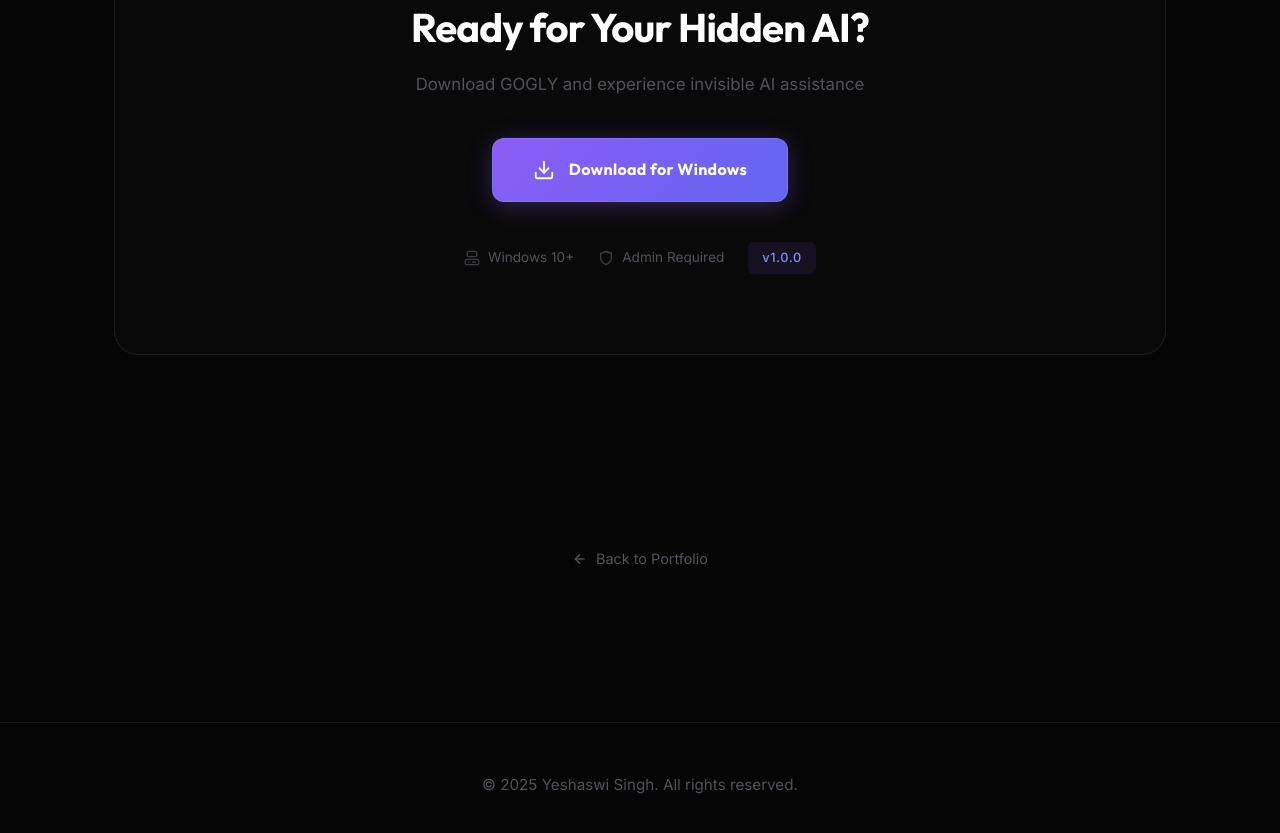
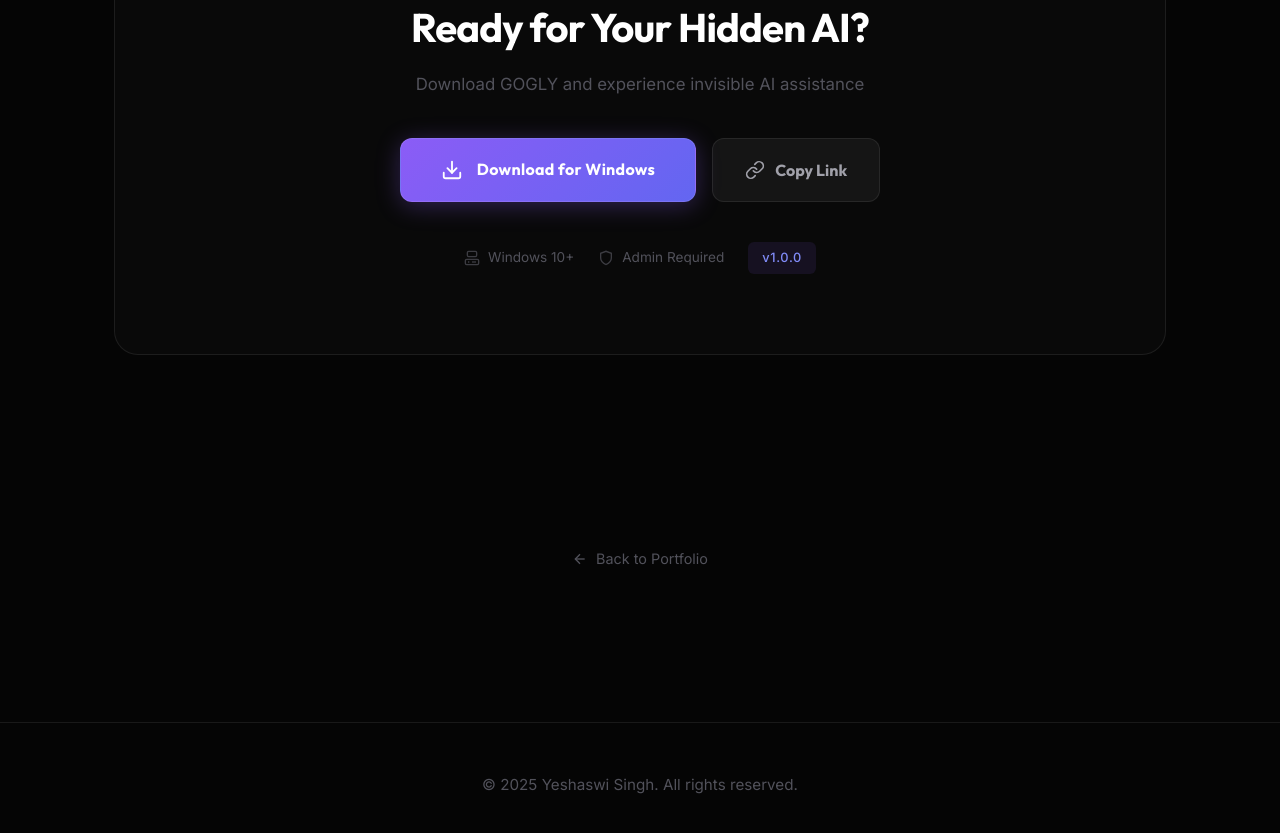
Before and after one commit to yeshaswi3060/my-cv-webite-normal-, a React (Vite) app: page /downloads in a window 1280 px wide. Shown: the part 4020-4853 px from the top of the page. Built offline with nearby package versions, Linux system fonts and the light colour scheme.

Commit message:
Add copy URL button and fix download link to use GitHub Releases

```diff
--- a/src/pages/Download.jsx
+++ b/src/pages/Download.jsx
@@ -374,11 +374,9 @@
                             <span className="cta-label">Get Started</span>
                             <h2 className="cta-title">Ready for Your Hidden AI?</h2>
                             <p className="cta-subtitle">Download GOGLY and experience invisible AI assistance</p>
-
+                            <div className="cta-buttons">
                                 <a
-                                href="https://github.com/yeshaswi3060/gogly/releases"
-                                target="_blank"
-                                rel="noopener noreferrer"
+                                    href="https://github.com/yeshaswi3060/gogly/releases/latest/download/gogly.Setup.1.0.0.exe"
                                     className="download-btn-primary"
                                 >
                                     <svg xmlns="http://www.w3.org/2000/svg" width="22" height="22" viewBox="0 0 24 24" fill="none" stroke="currentColor" strokeWidth="2" strokeLinecap="round" strokeLinejoin="round">
@@ -388,6 +386,27 @@
                                     </svg>
                                     <span>Download for Windows</span>
                                 </a>
+
+                                <button
+                                    className="copy-url-btn"
+                                    onClick={() => {
+                                        navigator.clipboard.writeText(window.location.href);
+                                        const btn = document.querySelector('.copy-url-btn');
+                                        btn.classList.add('copied');
+                                        btn.querySelector('span').textContent = 'Copied!';
+                                        setTimeout(() => {
+                                            btn.classList.remove('copied');
+                                            btn.querySelector('span').textContent = 'Copy Link';
+                                        }, 2000);
+                                    }}
+                                >
+                                    <svg xmlns="http://www.w3.org/2000/svg" width="20" height="20" viewBox="0 0 24 24" fill="none" stroke="currentColor" strokeWidth="2" strokeLinecap="round" strokeLinejoin="round">
+                                        <path d="M10 13a5 5 0 0 0 7.54.54l3-3a5 5 0 0 0-7.07-7.07l-1.72 1.71" />
+                                        <path d="M14 11a5 5 0 0 0-7.54-.54l-3 3a5 5 0 0 0 7.07 7.07l1.71-1.71" />
+                                    </svg>
+                                    <span>Copy Link</span>
+                                </button>
+                            </div>
 
                             <div className="system-requirements">
                                 <div className="requirement">
--- a/src/styles/download.css
+++ b/src/styles/download.css
@@ -742,6 +742,56 @@
     transform: translateY(2px);
 }
 
+/* CTA Buttons Group */
+.cta-buttons {
+    display: flex;
+    gap: 16px;
+    justify-content: center;
+    flex-wrap: wrap;
+    margin-bottom: 0;
+}
+
+.copy-url-btn {
+    display: inline-flex;
+    align-items: center;
+    gap: 10px;
+    padding: 18px 32px;
+    background: rgba(255, 255, 255, 0.05);
+    color: var(--text-secondary);
+    border: 1px solid var(--border-color);
+    border-radius: 12px;
+    font-family: var(--font-display);
+    font-weight: 600;
+    font-size: 1rem;
+    cursor: pointer;
+    transition: all 0.4s cubic-bezier(0.16, 1, 0.3, 1);
+}
+
+.copy-url-btn:hover {
+    background: rgba(255, 255, 255, 0.08);
+    border-color: rgba(139, 92, 246, 0.4);
+    color: var(--text-primary);
+    transform: translateY(-3px);
+}
+
+.copy-url-btn.copied {
+    background: rgba(34, 197, 94, 0.15);
+    border-color: rgba(34, 197, 94, 0.4);
+    color: #4ade80;
+}
+
+.copy-url-btn svg {
+    transition: all 0.3s ease;
+}
+
+.copy-url-btn:hover svg {
+    color: var(--accent-secondary);
+}
+
+.copy-url-btn.copied svg {
+    color: #4ade80;
+}
+
 .system-requirements {
     display: flex;
     justify-content: center;
```
Also changed, not shown: 1 other file (tests, documents, lock files or other folders). Lines whose indentation alone changed are shown as unchanged.
